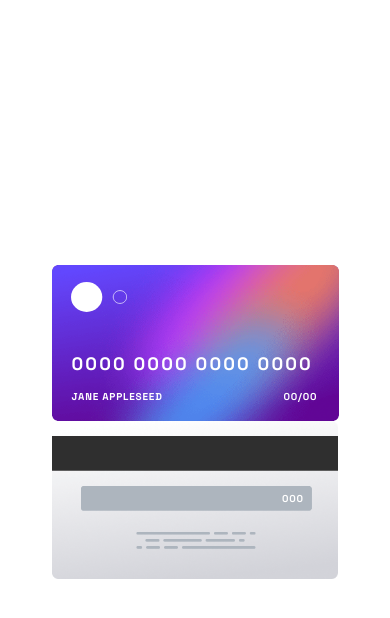
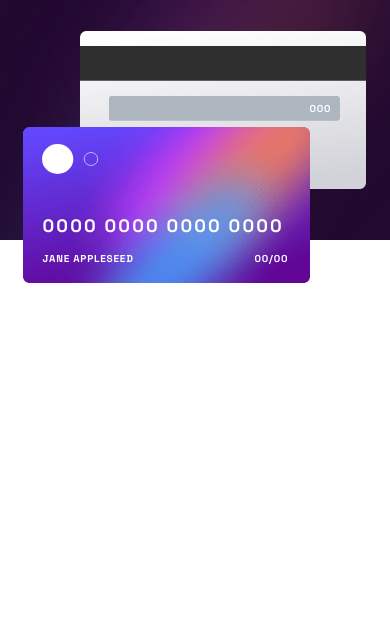
Before and after one commit to fkrunic/frontend-mentor-interactive-card-details-form, a Vue app: page / in a window 390 px wide. Shown: the top 618 px of the page. Built offline with nearby package versions, Linux system fonts and the light colour scheme.

Commit message:
centered cards with negative margin on mobile

```diff
--- a/src/App.vue
+++ b/src/App.vue
@@ -1,7 +1,6 @@
 <script setup lang="ts">
 import { onMounted } from 'vue'
-import CardFront from './components/CardFront.vue';
-import CardBack from './components/CardBack.vue';
+import Phone from './components/Phone.vue';
 
 onMounted(() => {
   document.body.className = 'font-space-grotesk'
@@ -9,8 +8,5 @@ onMounted(() => {
 </script>
 
 <template>
-  <div class="flex flex-col items-center justify-center min-h-screen">
-    <CardFront :digits="'0000 0000 0000 0000'" :name="'JANE APPLESEED'" :expiration="'00/00'"></CardFront>
-    <CardBack :cvc="'000'"></CardBack>
-  </div>
+  <Phone></Phone>
 </template>
--- /dev/null
+++ b/src/components/Phone.vue
@@ -0,0 +1,37 @@
+<script setup lang="ts">
+import CardBack from './CardBack.vue';
+import CardFront from './CardFront.vue';
+</script>
+
+<template>
+  <!-- Root -->
+  <div>
+
+    <!-- Phone -->
+    <div class="flex flex-col items-center">
+
+      <!-- Banner Background -->
+      <img class="w-full h-[240px]" src="../assets/bg-main-mobile.png" alt="banner">
+
+      <!-- Content -->
+      <div class="flex flex-col gap-[50px] items-center -mt-[209px]">
+
+        <!-- Cards -->
+        <div class="relative flex flex-col items-center">
+
+          <!-- Card Back Spacer -->
+          <div class="flex flex-col gap-[10px] items-center pl-[55px]">
+            <CardBack :cvc="'000'"></CardBack>
+          </div>
+
+          <CardFront
+            class="absolute -left-[2px] top-[96px]"
+            :digits="'0000 0000 0000 0000'"
+            :name="'JANE APPLESEED'"
+            :expiration="'00/00'"
+            ></CardFront>
+          </div>
+      </div>
+    </div>
+  </div>
+</template>
```
